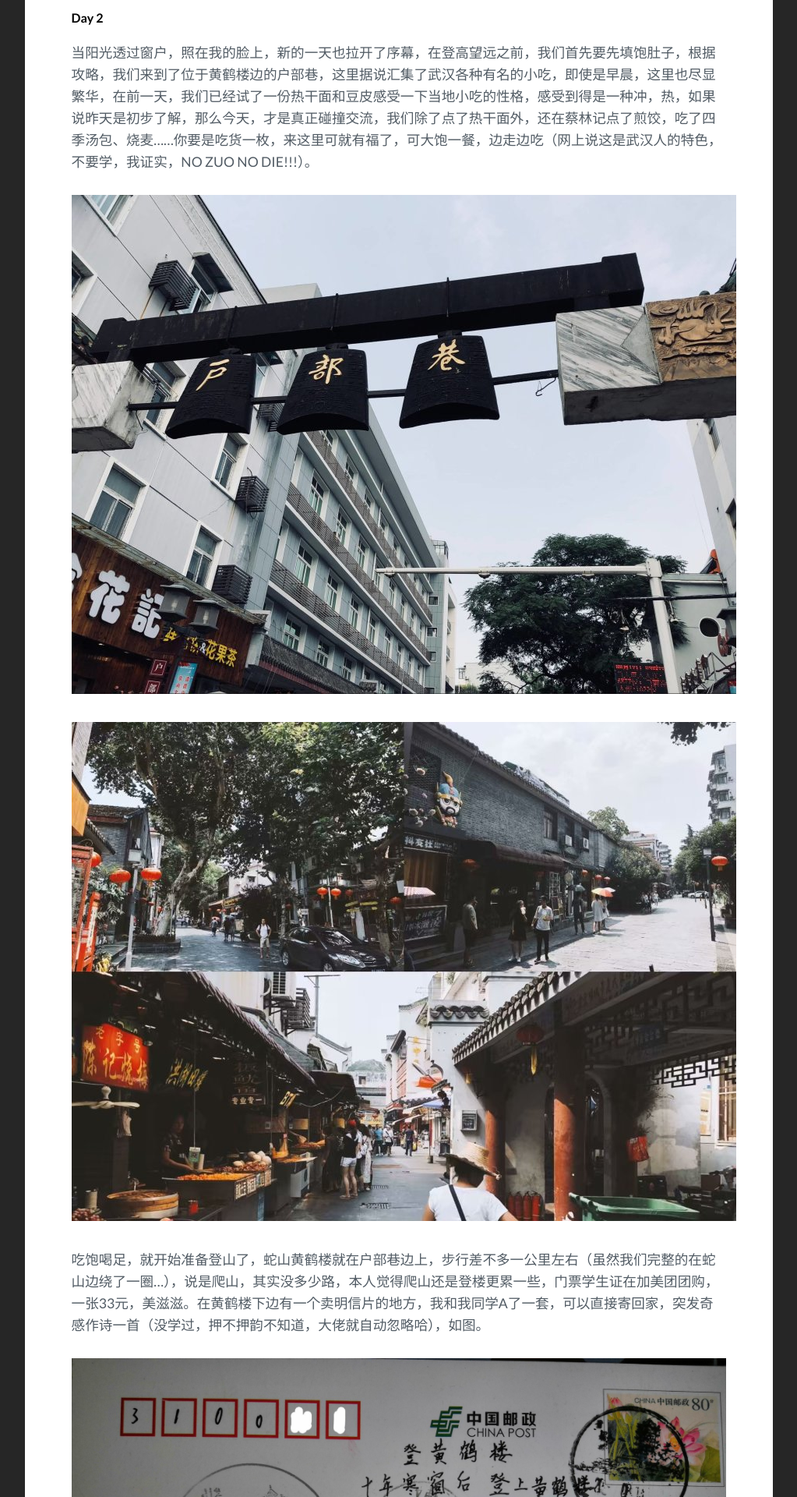
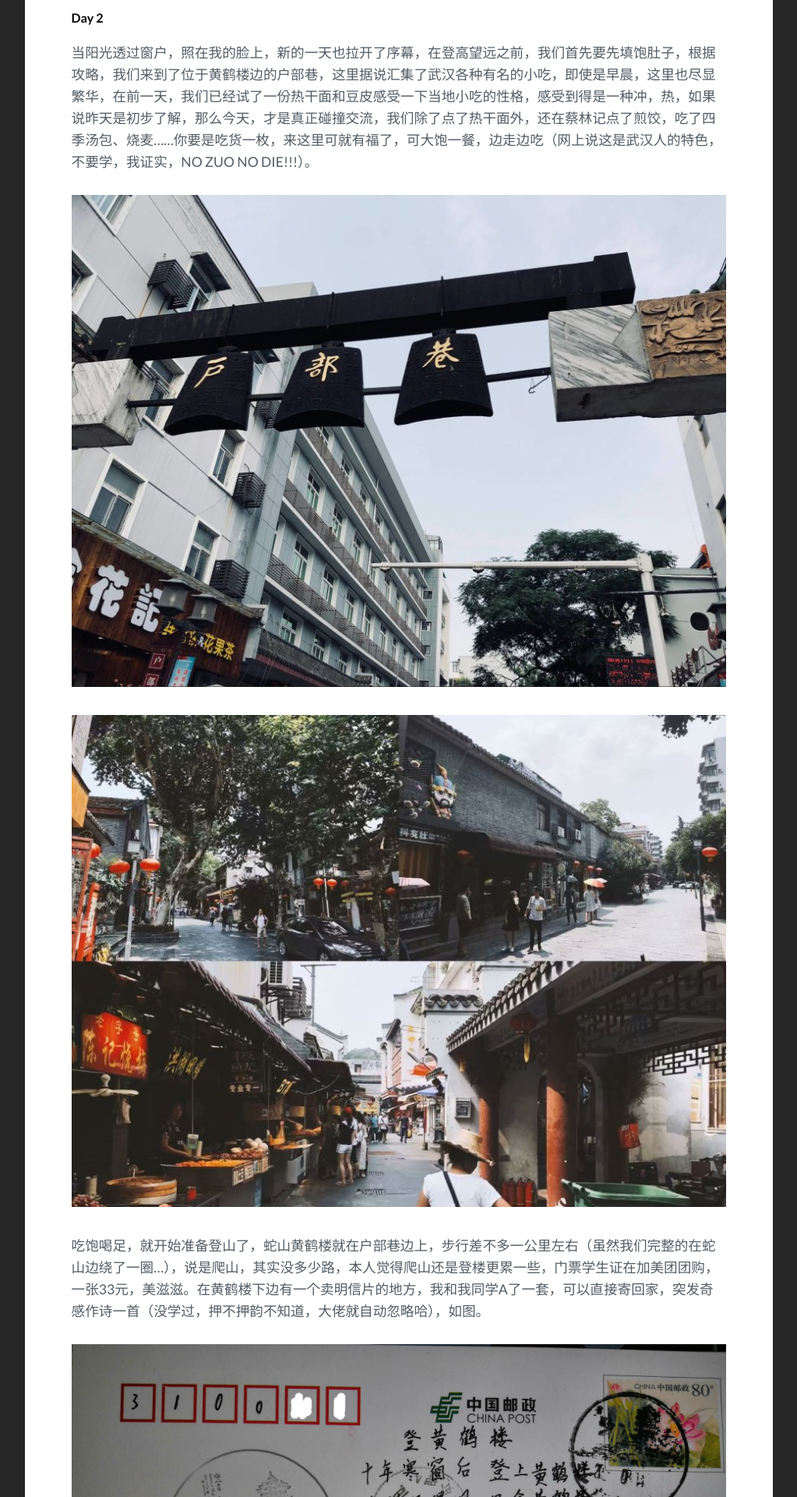
Before and after one commit to sunxinling/sunxinling.github.io, a Jekyll site: the page built from _posts/2018-08-10-HelloJekyll.md, in a window 1280 px wide. Shown: the part 885-2805 px from the top of the page at 78% size, without its empty margins (128-1151 px from the left). Built offline with Jekyll 4.4.1, drawn with Linux system fonts in a browser that asks for light colours; comment, search, counter and statistics services are not loaded.

Commit message:
flexble photos

```diff
--- a/_posts/2018-08-10-HelloJekyll.md
+++ b/_posts/2018-08-10-HelloJekyll.md
@@ -17,9 +17,9 @@ tag: [武汉]
 
 当阳光透过窗户，照在我的脸上，新的一天也拉开了序幕，在登高望远之前，我们首先要先填饱肚子，根据攻略，我们来到了位于黄鹤楼边的户部巷，这里据说汇集了武汉各种有名的小吃，即使是早晨，这里也尽显繁华，在前一天，我们已经试了一份热干面和豆皮感受一下当地小吃的性格，感受到得是一种冲，热，如果说昨天是初步了解，那么今天，才是真正碰撞交流，我们除了点了热干面外，还在蔡林记点了煎饺，吃了四季汤包、烧麦......你要是吃货一枚，来这里可就有福了，可大饱一餐，边走边吃（网上说这是武汉人的特色，不要学，我证实，NO ZUO NO DIE!!!）。
 
-![](../assets/img/hbx.jpg)
+<img src="../assets/img/hbx.jpg" width="100%">
 
-![](../assets/img/hbx2.jpg)
+<img src="../assets/img/hbx2.jpg" width="100%">
 
 吃饱喝足，就开始准备登山了，蛇山黄鹤楼就在户部巷边上，步行差不多一公里左右（虽然我们完整的在蛇山边绕了一圈...），说是爬山，其实没多少路，本人觉得爬山还是登楼更累一些，门票学生证在加美团团购，一张33元，美滋滋。在黄鹤楼下边有一个卖明信片的地方，我和我同学A了一套，可以直接寄回家，突发奇感作诗一首（没学过，押不押韵不知道，大佬就自动忽略哈），如图。
 
@@ -27,15 +27,15 @@ tag: [武汉]
 
 咱们回到主题，继续爬楼（我真得没有推销）。黄鹤楼楼高5层，典型的中国楼阁式建筑，新塔建于1985年（因崔颢所著的那黄鹤楼早已毁于战火），老人可以坐电梯直接上。我当然只能慢慢登楼咯，五层楼各有主题，一二楼中绘有一只黄鹤，二楼主要是卖场（二楼买水特便宜，千万别在外面买！！！）。
 
-![](../assets/img/hhl1.jpg)
+<img src="../assets/img/hhl1.jpg" width="100%">
 
 三楼开始可以远眺长江，可以看到中国第一座长江大桥——武汉长江大桥。
 
-![](../assets/img/hhl2.jpg)
+<img src="../assets/img/hhl2.jpg" width="100%">
 
 “一桥飞架南北，天堑变通途”毛主席曾在畅游长江时作此诗词，那是武汉长江大桥全线通车的第一年——1957年。
 
-![](../assets/img/hhl3.jpg)
+<img src="../assets/img/hhl3.jpg" width="100%">
 
 作为江南三大民楼之一，黄鹤楼名不虚传！！！
 
```
